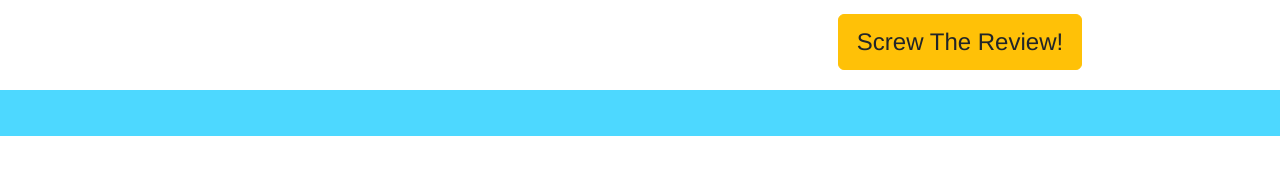
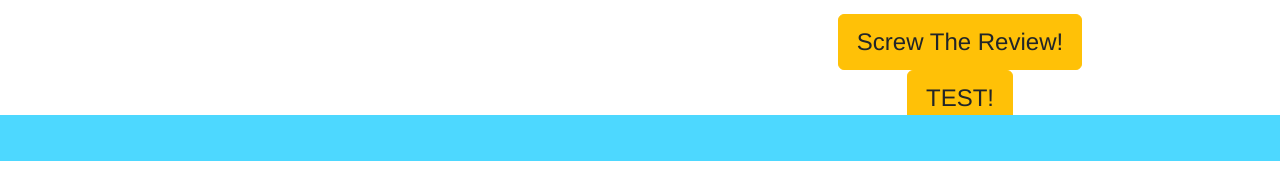
Before and after one commit to mackenzieleach/screwthereview, a React (Create React App) app: page /search in a window 1280 px wide. Shown: the part 639-815 px from the top of the page. Built offline with nearby package versions, Linux system fonts and the light colour scheme.

Commit message:
pausing to check out express

```diff
--- a/package.json
+++ b/package.json
@@ -15,6 +15,7 @@
     "axios": "^0.21.1",
     "bootstrap": "^4.6.0",
     "cheerio": "^1.0.0-rc.6",
+    "fetch": "^1.1.0",
     "jquery": "^3.6.0",
     "mssql": "^6.3.1",
     "react": "^17.0.2",
--- a/src/Search.js
+++ b/src/Search.js
@@ -8,6 +8,8 @@ import coffee0 from './Images/coffee0.jpeg'
 import people from './Images/people.jpeg'
 import cafe from './Images/cafe.jpeg'
 import { Button } from 'react-bootstrap';
+
+const fetch = require('node-fetch');
 
 class Search extends Component {
     constructor(props) {
@@ -25,6 +27,23 @@ class Search extends Component {
         alert('A name was submitted: ' + this.state.value);
         event.preventDefault();
     }
+
+    fetchExperience = () => {
+        // fetch('https://api.localgithub.com/users/github')
+        // .then(res => res.json())
+        // .then(json => console.log(json));
+        fetch('http://localhost:7000', {
+            mode: 'no-cors',
+            headers: {
+                'Content-Type': 'application/json',
+                'location': 'seattle',
+              }
+        })
+        .then((response) => response.text())
+        .then((json) => {
+            console.log(json);
+        });
+      }
 
     render() {
         return (
@@ -104,6 +123,10 @@ class Search extends Component {
                         <div class="text-center">
                             <button type="button" class="btn btn-warning">Screw The Review!</button>
                         </div>
+
+                        <div class="text-center">
+                            <button type="button" class="btn btn-warning" onClick={this.fetchExperience}>TEST! </button>
+                        </div>
                     </Col>
                 </Row>
             </Container>
```
Also changed, not shown: 1 other file (tests, documents, lock files or other folders).
